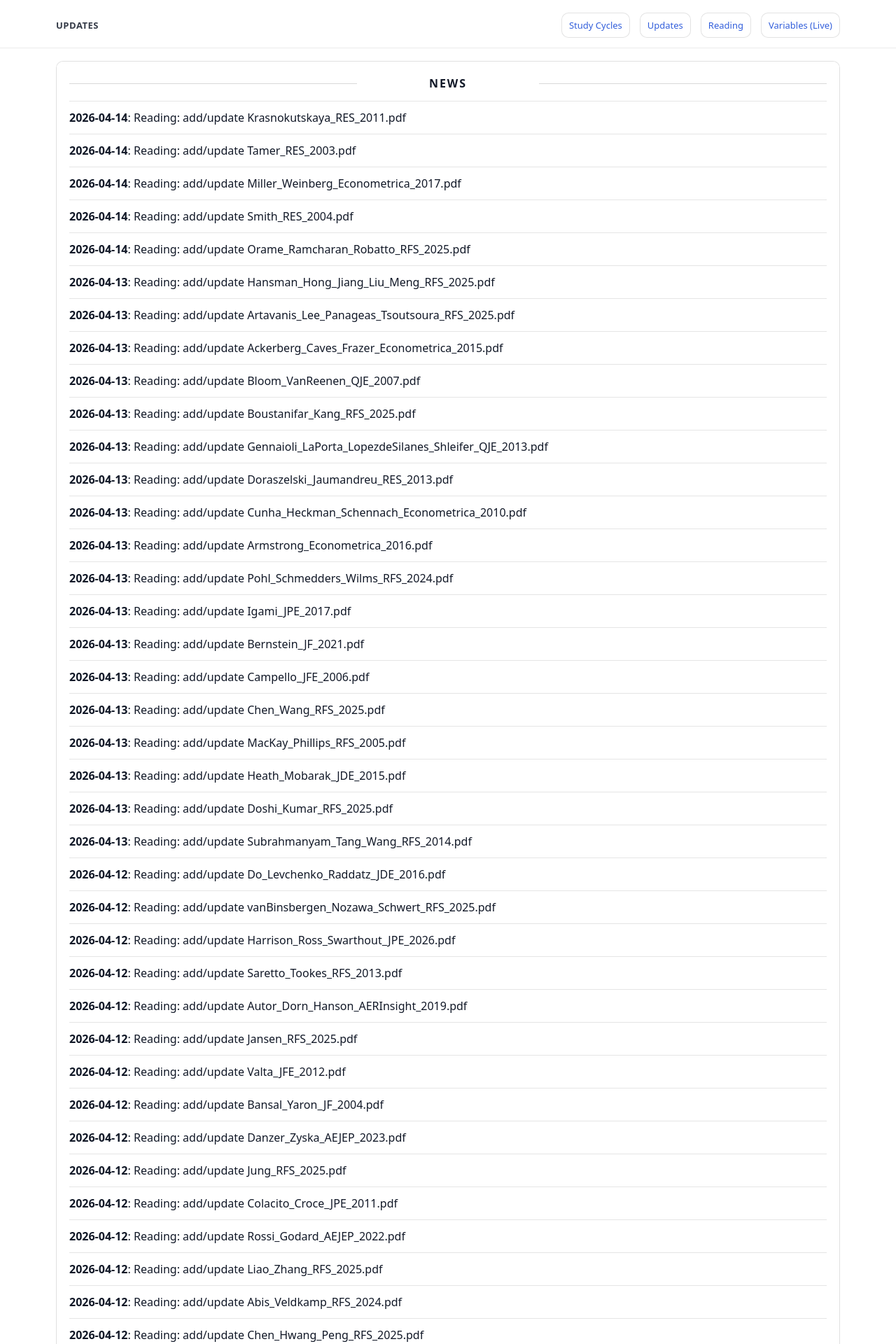
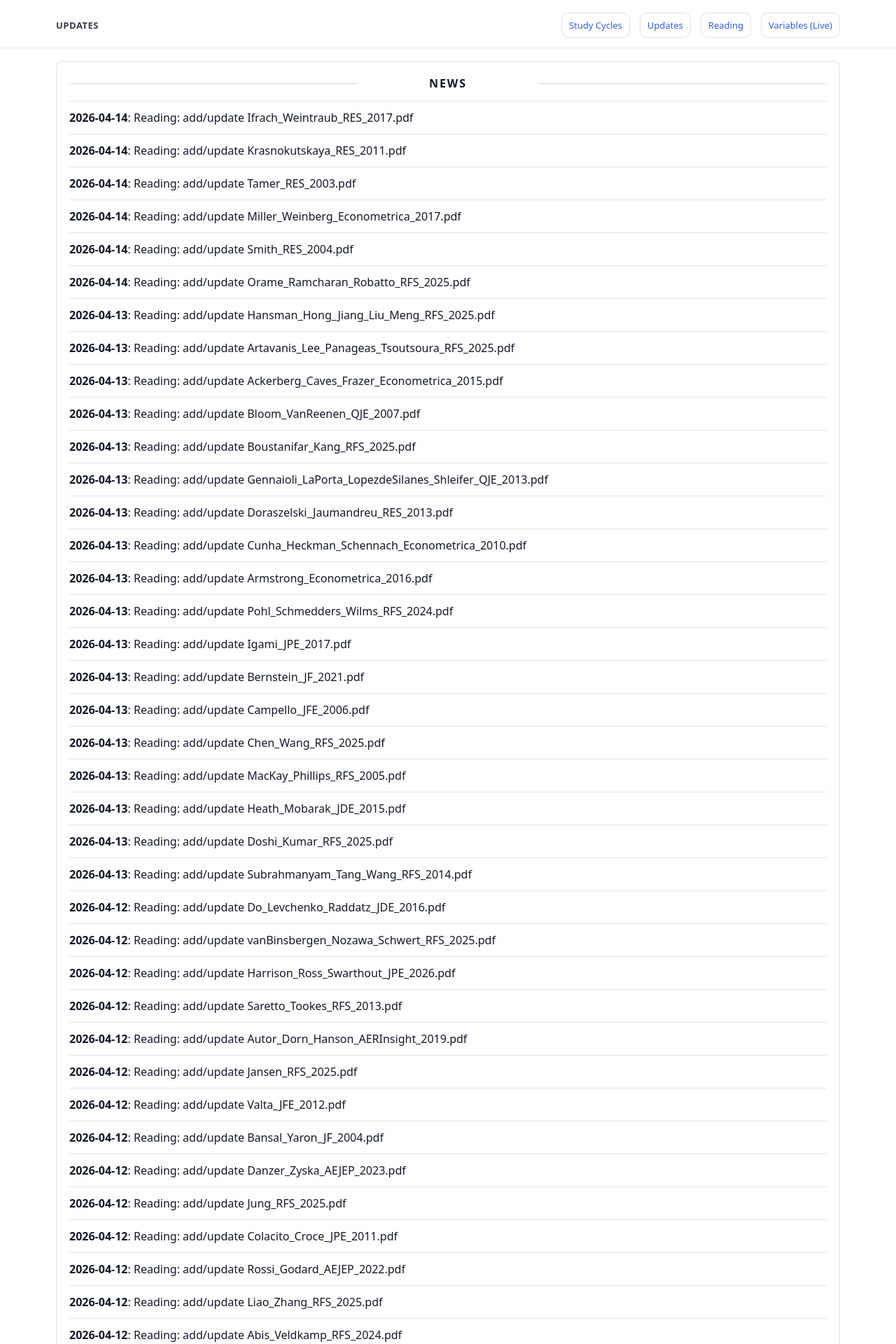
Before and after one commit to yaxinzn/study-archive, a Jekyll site: the page built from updates/index.md, in a window 1280 px wide. Shown: the top 1920 px of the page at 70% size. Built offline with Jekyll 4.4.1, drawn with Linux system fonts in a browser that asks for light colours; some of the changed text lies outside the part shown.

Commit message:
chore: update NEWS feed

```diff
--- a/_data/news.yml
+++ b/_data/news.yml
@@ -1,4 +1,7 @@
 # Auto-generated update history (sorted newest -> oldest). Do not edit manually.
+- ts: "1776121260"
+  date: "2026-04-14"
+  title: "Reading: add/update Ifrach_Weintraub_RES_2017.pdf"
 - ts: "1776120406"
   date: "2026-04-14"
   title: "Reading: add/update Krasnokutskaya_RES_2011.pdf"
```
